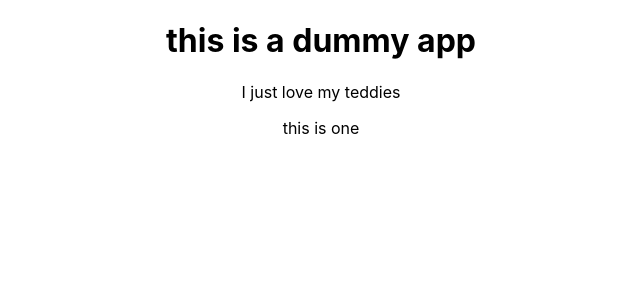
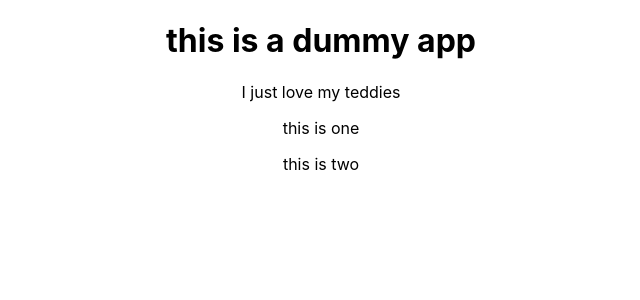
Before and after one commit to Aid19801/agne, a React (Create React App) app: page / in a window 1280 px wide. Shown: the top 300 px of the page, without its empty margins (319-959 px from the left). Built offline with nearby package versions, Linux system fonts and the light colour scheme.

Commit message:
commit 2

```diff
--- a/src/App.js
+++ b/src/App.js
@@ -8,6 +8,7 @@ function App() {
     <h1>this is a dummy app</h1>
     <p>I just love my teddies</p>
     <p>this is one</p>
+    <p>this is two</p>
     </div>
   );
 }
```
